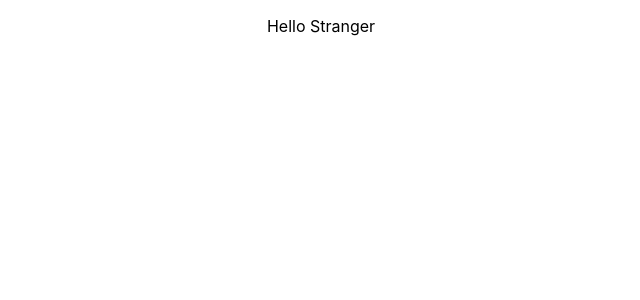
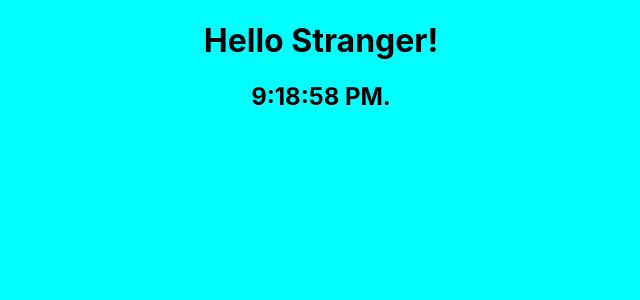
Before and after one commit to leconman/assignment_3, a React (Create React App) app: page / in a window 1280 px wide. Shown: the top 300 px of the page, without its empty margins (319-959 px from the left). Built offline with nearby package versions, Linux system fonts and the light colour scheme.

Commit message:
added Clock component

```diff
--- /dev/null
+++ b/src/Components/Clock.js
@@ -0,0 +1,37 @@
+import {Component} from 'react';
+
+
+class Clock extends Component {
+  constructor(props) {
+    super(props);
+    this.state = {name: this.props.name, date: new Date()};
+  }
+
+  componentDidMount() {
+    this.timerID = setInterval(
+      () => this.tick(),
+      1000
+    );
+  }
+
+  componentWillUnmount() {
+    clearInterval(this.timerID);
+  }
+
+  tick() {
+    this.setState({
+      date: new Date()
+    });
+  }
+
+  render() {
+    return (
+      <div>
+        <h1>Hello {this.state.name}!</h1>
+        <h2>{this.state.date.toLocaleTimeString()}.</h2>
+      </div>
+    );
+  }
+}
+
+export default Clock;
--- a/src/Components/Profile.js
+++ b/src/Components/Profile.js
@@ -1,11 +1,12 @@
 import { Component } from "react";
+import Clock from "./Clock.js"
 //import './Profile.css'
 
 class Profile extends Component {
   constructor(props) {
     super(props);
-    this.state = {name: "Stranger",bgColor: "#ffffff", textColor: "#000000"};
-    this.updateProfile = this.updateProfile;
+    this.state = {name: "Stranger",bgColor: "#00ffff", textColor: "#000000"};
+    this.updateProfile = this.updateProfile.bind(this);
   }
 
 
@@ -15,10 +16,12 @@ class Profile extends Component {
   }
 
   render() {
+    document.body.style.backgroundColor = this.state.bgColor;
+    document.body.style.color = this.state.textColor;
 
     return (
-    <div style={{backgroundColor: this.state.bgColor, color: this.state.textColor}}>
-        <p>Hello {this.state.name}</p>
+    <div>
+        <Clock name = {this.state.name}/>
     </div>
     );
   }
```
